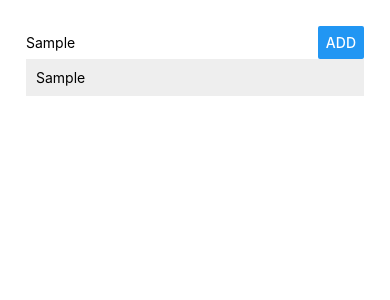
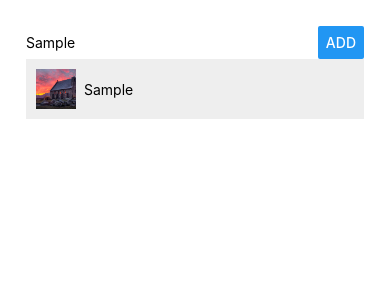
Before and after one commit to shindesharad71/Awesome-Places-React-Native-App, a React Native app: screen / in a window 390 px wide. Both pictures are taken after typing "Sample" into the empty fields and a click on the button "ADD". Shown: the top 300 px of the page. Built offline with nearby package versions, Linux system fonts and the light colour scheme.

Commit message:
Image added

```diff
--- a/App.js
+++ b/App.js
@@ -3,6 +3,8 @@ import { StyleSheet, View } from 'react-native';
 
 import PlacesInput from './src/components/PlacesInput/PlacesInput';
 import PlacesList from './src/components/PlacesList/PlacesList';
+
+import placeImage from './src/assets/sample.jpg';
 
 export default class App extends React.Component {
 
@@ -13,8 +15,7 @@ export default class App extends React.Component {
   placeAddedHandler = (placeName) => {
     this.setState(prevState => {
       return {
-        //TODO better uniqueId
-        places: this.state.places.concat({ key: Math.random(), value: placeName })
+        places: this.state.places.concat({ key: Math.random(), name: placeName, image: placeImage })
       }
     });
   };
--- a/src/components/ListItem/ListItem.js
+++ b/src/components/ListItem/ListItem.js
@@ -1,9 +1,10 @@
 import React from 'react';
-import { View, Text, StyleSheet, TouchableOpacity } from 'react-native';
+import { View, Text, StyleSheet, TouchableOpacity, Image } from 'react-native';
 
 const listItem = (props) => (
     <TouchableOpacity onPress={props.onItemPressed}>
         <View style={styles.listItem}>
+            <Image source={props.placeImage} style={styles.placeImage} />
             <Text>{props.placeName}</Text>
         </View>
     </TouchableOpacity>
@@ -14,7 +15,14 @@ const styles = StyleSheet.create({
         width: "100%",
         padding: 10,
         backgroundColor: "#eee",
-        marginBottom: 5
+        marginBottom: 5,
+        flexDirection: "row",
+        alignItems: "center"
+    },
+    placeImage: {
+        marginRight: 8,
+        height: 40,
+        width: 40
     }
 });
 
--- a/src/components/PlacesList/PlacesList.js
+++ b/src/components/PlacesList/PlacesList.js
@@ -9,7 +9,8 @@ const placesList = props => {
             data={props.places}
             renderItem={(info) => (
                 <ListItem
-                    placeName={info.item.value}
+                    placeName={info.item.name}
+                    placeImage={info.item.image}
                     onItemPressed={() => props.onItemDeleted(info.item.key)}
                  />
             )}
```
Also changed, not shown: src/assets/sample.jpg (added).
